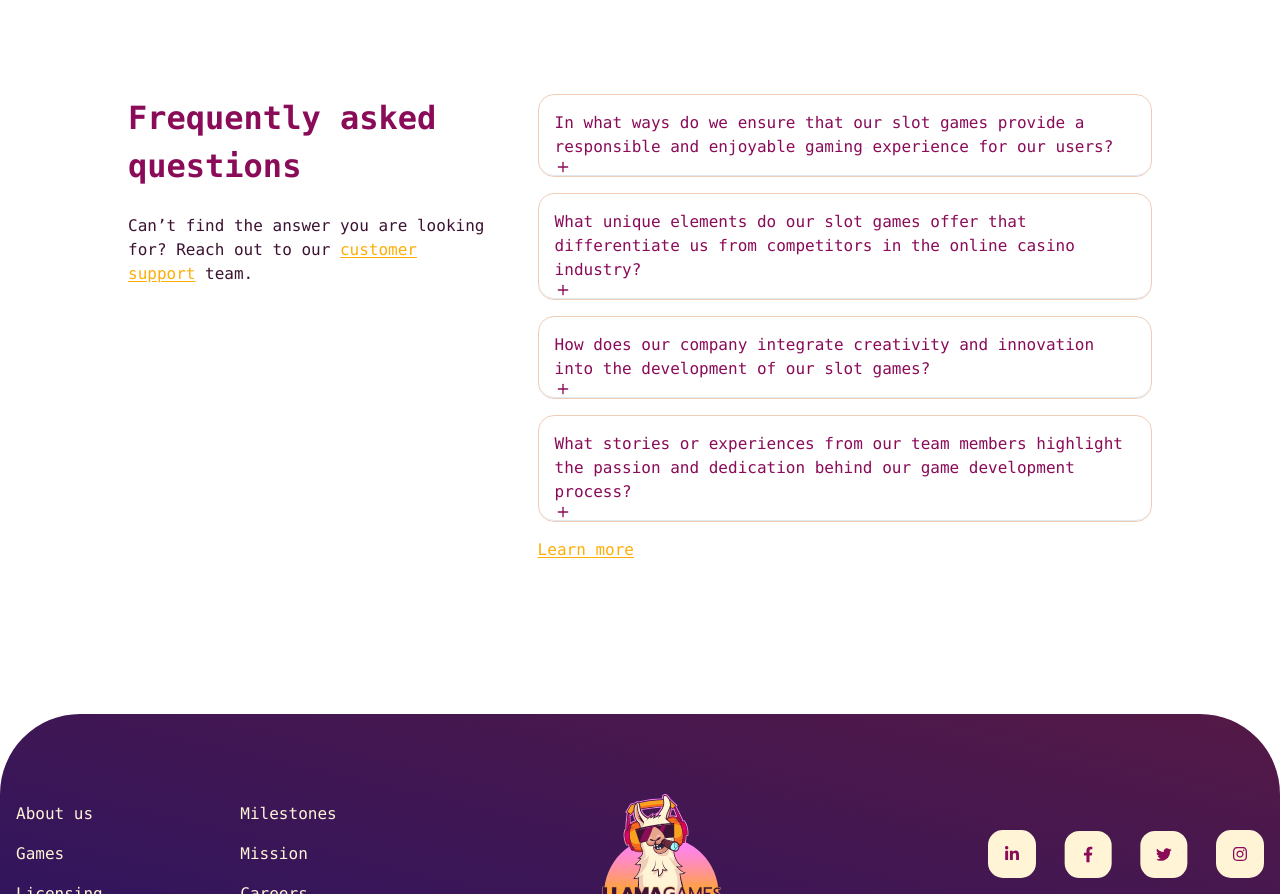
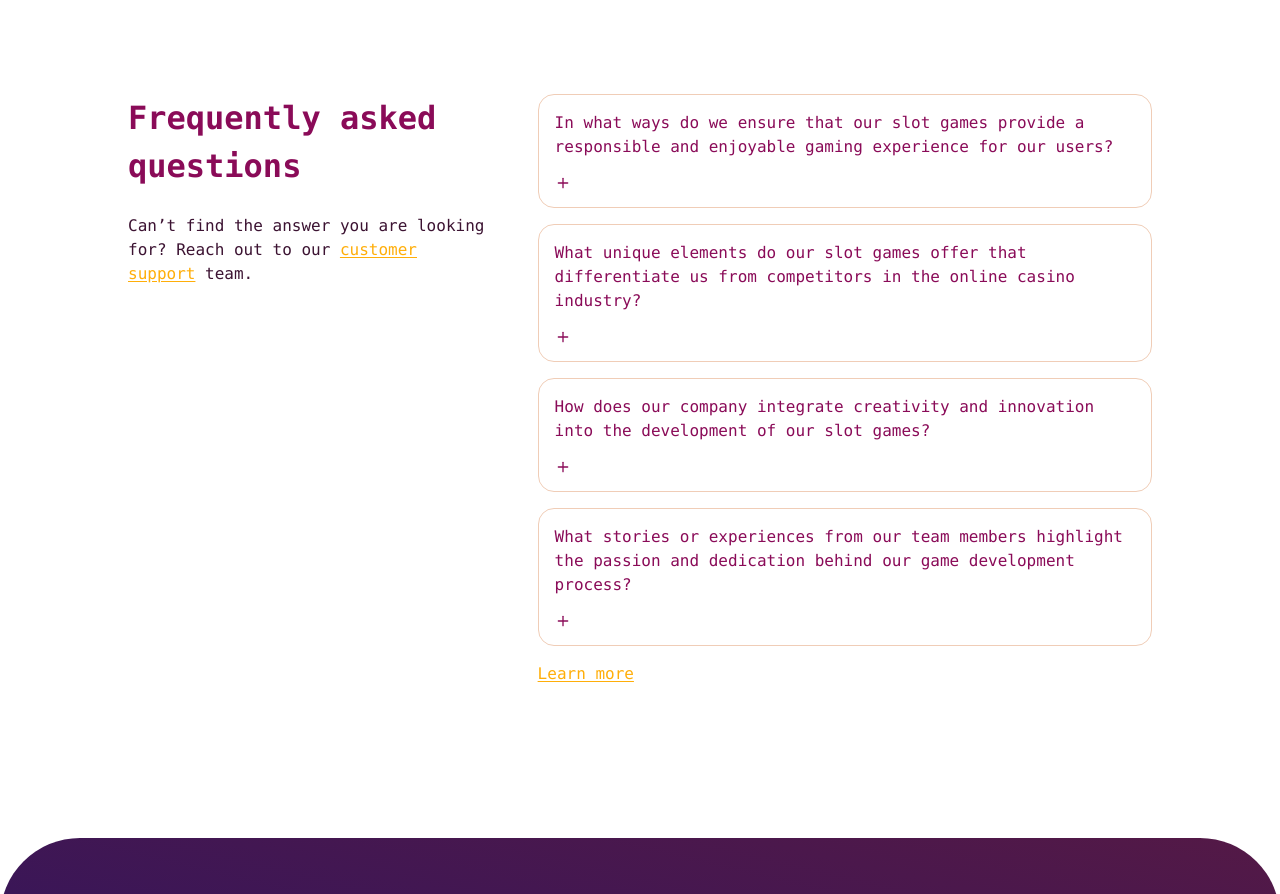
Before and after one commit to X-Elevate/LlamaGames, a Next.js app in the folder frontend/: page / in a window 1280 px wide. Shown: the part 5358-6252 px from the top of the page. Built offline with nearby package versions, Linux system fonts and the light colour scheme.

Commit message:
Update Accordion component styling for FAQ section

```diff
--- a/frontend/components/sections/FAQ/FAQ.tsx
+++ b/frontend/components/sections/FAQ/FAQ.tsx
@@ -20,7 +20,7 @@ export default function FAQ() {
 
             <ul className='w-[60%]'>
                 {faqData.map((faq, index) => (
-                    <Accordion className='rounded-2xl border-[1px] border-[#F0CDB7] mb-4 shadow-none' type='single' collapsible key={index}>
+                    <Accordion className='rounded-2xl border-[1px] border-[#F0CDB7] mb-4 pb-4 shadow-none' type='single' collapsible key={index}>
                         <AccordionItem value={`item-${index}`}>
                             <AccordionTrigger className='mx-4 text-left text-cherry'>
                                 {faq.question}
--- a/frontend/components/ui/accordion.tsx
+++ b/frontend/components/ui/accordion.tsx
@@ -1,10 +1,10 @@
-"use client";
+'use client';
 
-import * as React from "react";
-import * as AccordionPrimitive from "@radix-ui/react-accordion";
-import { Minus, Plus } from "lucide-react";
+import * as React from 'react';
+import * as AccordionPrimitive from '@radix-ui/react-accordion';
+import { Minus, Plus } from 'lucide-react';
 
-import { cn } from "@/lib/utils";
+import { cn } from '@/lib/utils';
 
 const Accordion = AccordionPrimitive.Root;
 
@@ -14,37 +14,37 @@ const AccordionItem = React.forwardRef<
 >(({ className, ...props }, ref) => (
     <AccordionPrimitive.Item
         ref={ref}
-    className={cn("border-b transition-all data-[state=open]:bg-[#FFF4D6] rounded-2xl relative", className)}
+        className={cn(
+            'h-full transition-all data-[state=open]:bg-[#FFF4D6] rounded-2xl relative',
+            className
+        )}
         {...props}
     />
 ));
-AccordionItem.displayName = "AccordionItem";
+AccordionItem.displayName = 'AccordionItem';
 
 const AccordionTrigger = React.forwardRef<
     React.ElementRef<typeof AccordionPrimitive.Trigger>,
     React.ComponentPropsWithoutRef<typeof AccordionPrimitive.Trigger>
 >(({ className, children, ...props }, ref) => (
-  <AccordionPrimitive.Header className="flex">
+    <AccordionPrimitive.Header className='flex'>
         <AccordionPrimitive.Trigger
             ref={ref}
             className={cn(
-        "flex flex-col items-start py-4 font-medium transition-all data-[state=open]:bg-[#FFF4D6] [&[data-state=closed]>svg:nth-child(2)]:hidden",
+                'flex flex-col items-start py-4 font-medium transition-all data-[state=open]:bg-[#FFF4D6] group w-full',
                 className
             )}
             {...props}
         >
-      <span className="flex-1">
-        {children}
-      </span>
-        <Minus className="h-4 w-4 text-cherry shrink-0 transition-transform duration-200 absolute bottom-0" id="minus"/>
-        <Plus className="h-4 w-4 text-cherry shrink-0 transition-transform duration-200 absolute bottom-0" id="plus"/>
-
-
+            <span className='flex-1 w-full mb-4'>{children}</span>
+            <div className='absolute w-4 h-4 self-start bottom-0'>
+                <Minus className='h-4 w-4 text-cherry shrink-0 absolute top-0 left-0 transition-all duration-300 group-data-[state=closed]:opacity-0 group-data-[state=closed]:rotate-90 group-data-[state=open]:opacity-100 group-data-[state=open]:rotate-0' />
+                <Plus className='h-4 w-4 text-cherry shrink-0 absolute top-0 left-0 transition-all duration-300 group-data-[state=closed]:opacity-100 group-data-[state=closed]:rotate-0 group-data-[state=open]:opacity-0 group-data-[state=open]:rotate-90' />
+            </div>
         </AccordionPrimitive.Trigger>
     </AccordionPrimitive.Header>
 ));
 AccordionTrigger.displayName = AccordionPrimitive.Trigger.displayName;
-
 
 const AccordionContent = React.forwardRef<
     React.ElementRef<typeof AccordionPrimitive.Content>,
@@ -52,10 +52,10 @@ const AccordionContent = React.forwardRef<
 >(({ className, children, ...props }, ref) => (
     <AccordionPrimitive.Content
         ref={ref}
-    className="overflow-hidden rounded-2xl text-sm transition-all data-[state=closed]:animate-accordion-up data-[state=open]:animate-accordion-down data-[state=open]:bg-[#FFF4D6]"
+        className='overflow-hidden rounded-2xl text-sm transition-all data-[state=closed]:animate-accordion-up data-[state=open]:animate-accordion-down data-[state=open]:bg-[#FFF4D6]'
         {...props}
     >
-    <div className={cn("pb-4 pt-0", className)}>{children}</div>
+        <div className={cn('pb-4 pt-0', className)}>{children}</div>
     </AccordionPrimitive.Content>
 ));
 
```
Lines whose indentation alone changed are shown as unchanged.
